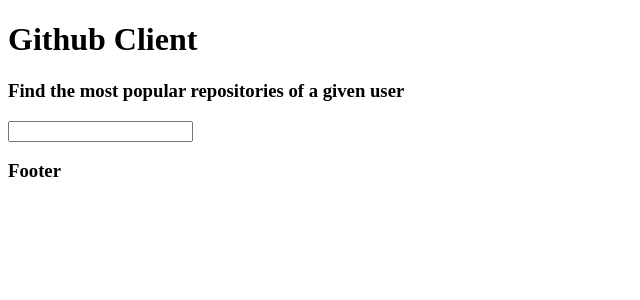
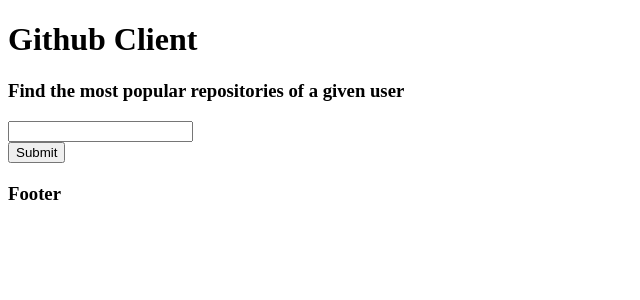
Before and after one commit to guilhermedeoliveira/github-client, a React (Create React App) app: page / in a window 1280 px wide. Shown: the top 300 px of the page, without its empty margins (0-640 px from the left). Built offline with nearby package versions, Linux system fonts and the light colour scheme; no server answers.

Commit message:
Fetch user when submit Search form

```diff
--- a/src/components/landing/Search.js
+++ b/src/components/landing/Search.js
@@ -1,20 +1,61 @@
 import React, { Component } from 'react';
 import { connect } from 'react-redux';
+import { reduxForm, Field } from 'redux-form';
 
 import { fetchUser } from '../../actions';
 
 export class Search extends Component {
-	componentDidMount() {
+	renderField(field) {
+		return (
+			<div>
+				<input type="text" {...field.input} />
+				<div>
+					{field.meta.touched && field.meta.error}
+				</div>
+			</div>
+		);
+	}
+
+	onSubmitUser(values) {
 		this.props.fetchUser();
 	}
 
 	render() {
+		console.log(this.props);
 		return (
-			<div>
-				<input />
-			</div>
+			<form onSubmit={this.props.handleSubmit(this.onSubmitUser.bind(this))}>
+				<Field
+					name="username"
+					component={this.renderField}
+					type="text"
+					placeholder="Search user"
+				/>
+				<button type="submit">Submit</button>
+				<div style={{ marginTop: '20px' }}>
+					{/* {this.props.meta.touched && this.props.meta.error} */}
+				</div>
+			</form>
 		);
 	}
 }
 
-export default connect(null, { fetchUser })(Search);
+function validate(values) {
+	const errors = {};
+
+	if (!values.username) {
+		errors.username = 'Please, enter a username';
+	}
+
+	return errors;
+}
+
+// export default connect(null, { fetchUser })(Search);
+function mapStateToProps(state) {
+	console.log(state);
+	return { state };
+}
+
+export default reduxForm({
+	validate,
+	form: 'search'
+})(connect(mapStateToProps, { fetchUser })(Search));
```
Also changed, not shown: 2 other files (tests, documents, lock files or other folders).
